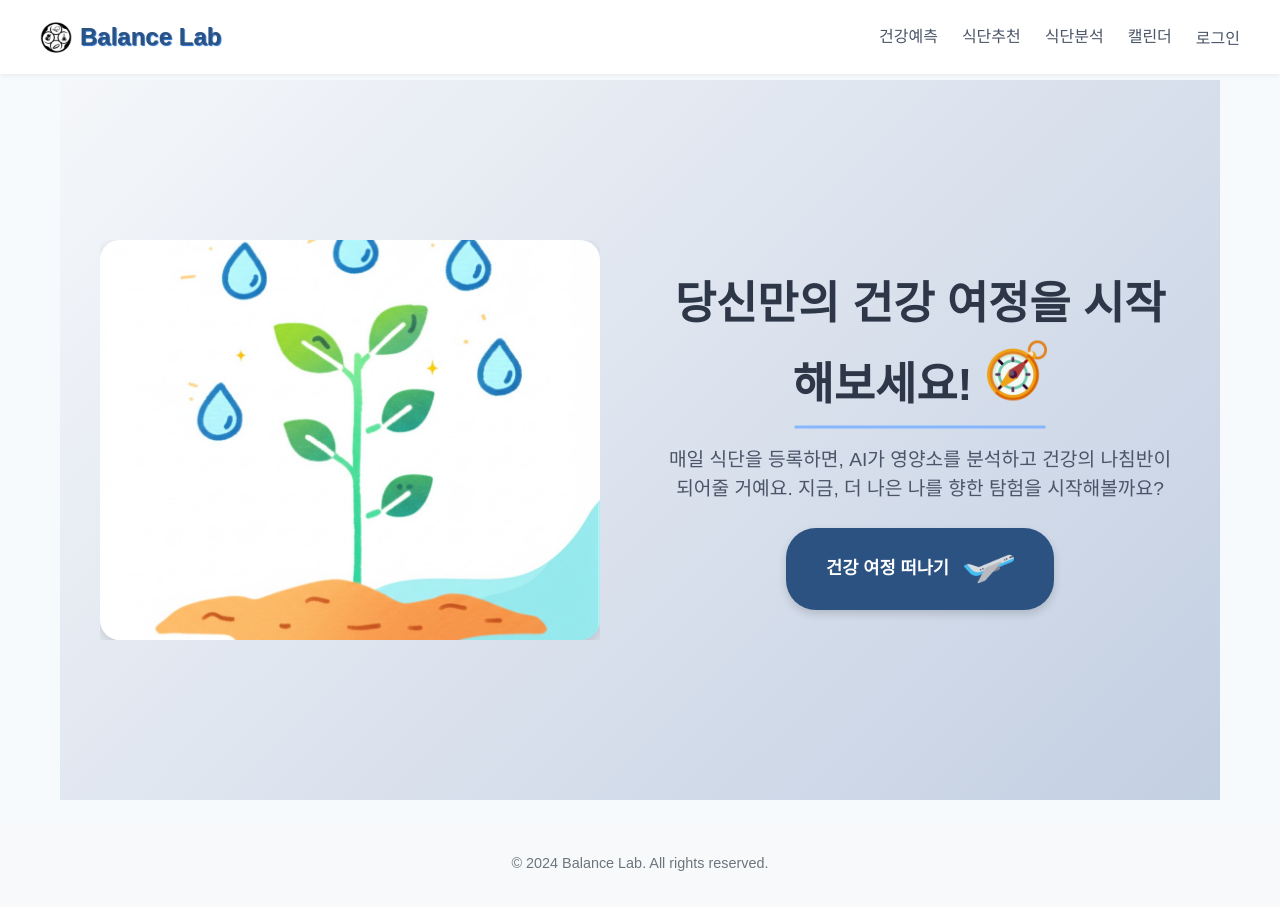
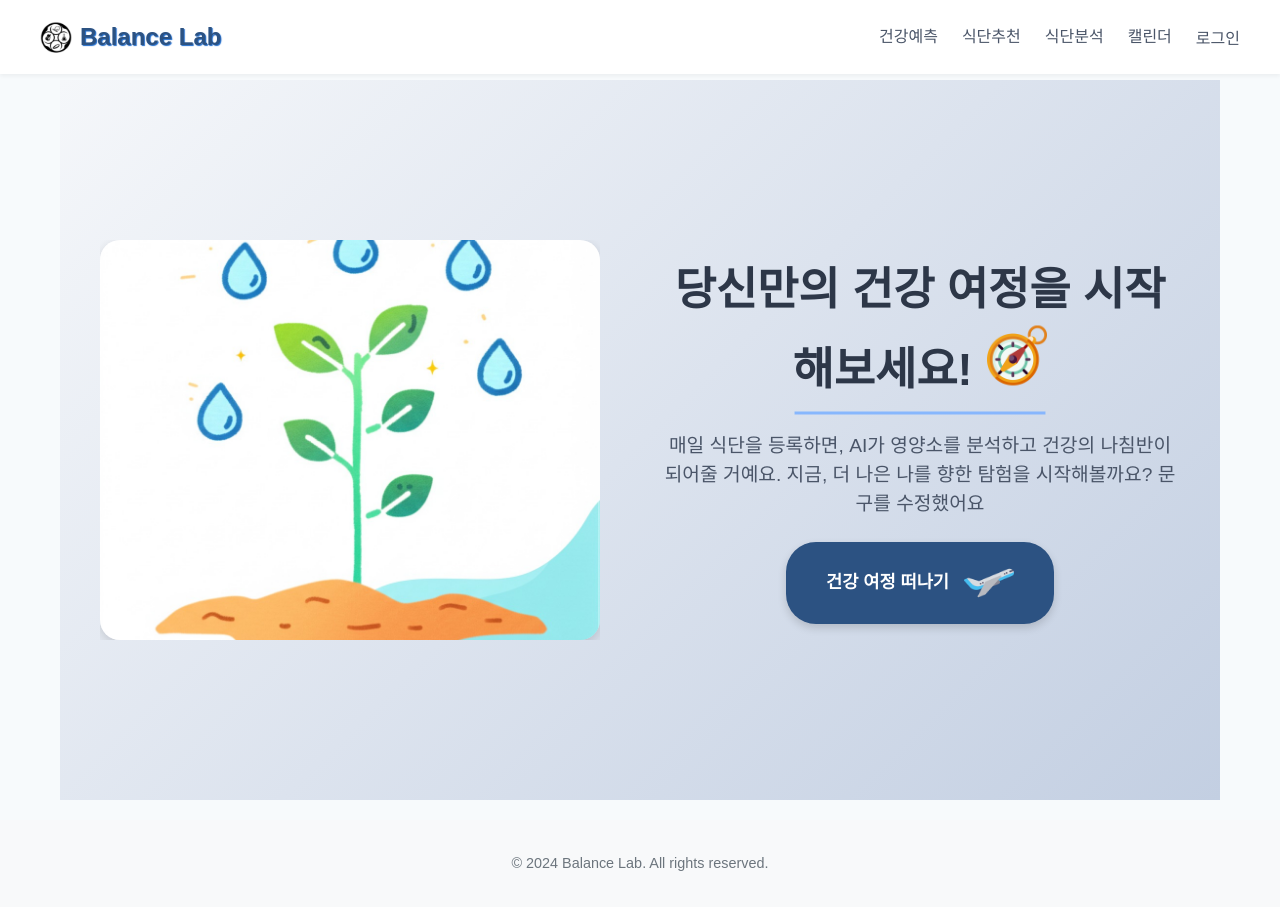
Before and after one commit to hsm9361/balancelabFE, a React (Create React App) app: page / in a window 1280 px wide. Built offline with nearby package versions, Linux system fonts and the light colour scheme; a web font is replaced by a local one.

Commit message:
내용을 수정했습니다.

```diff
--- a/src/components/main/CallToAction.jsx
+++ b/src/components/main/CallToAction.jsx
@@ -13,6 +13,7 @@ const CallToAction = ({ navigate }) => {
             <p className={styles.description}>
                 매일 식단을 등록하면, AI가 영양소를 분석하고 건강의 나침반이 되어줄 거예요.
                 지금, 더 나은 나를 향한 탐험을 시작해볼까요?
+                문구를 수정했어요
             </p>
             <button
                 className={styles.analyzeButton}
```
